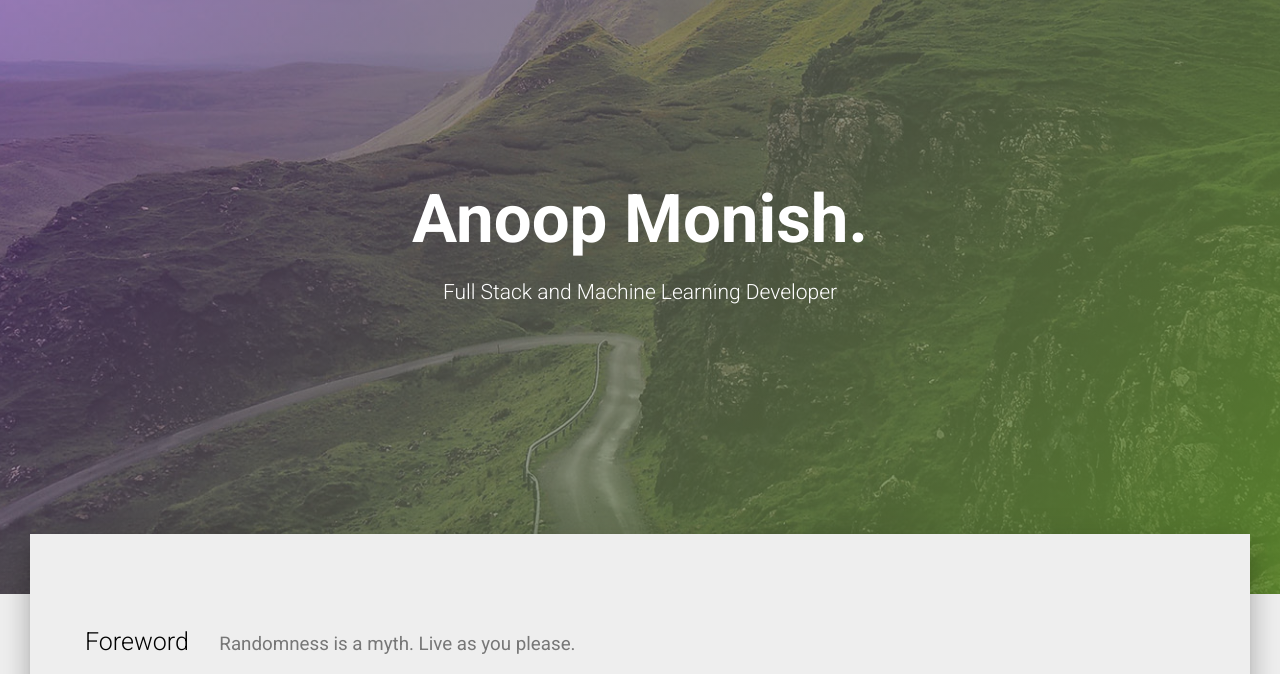
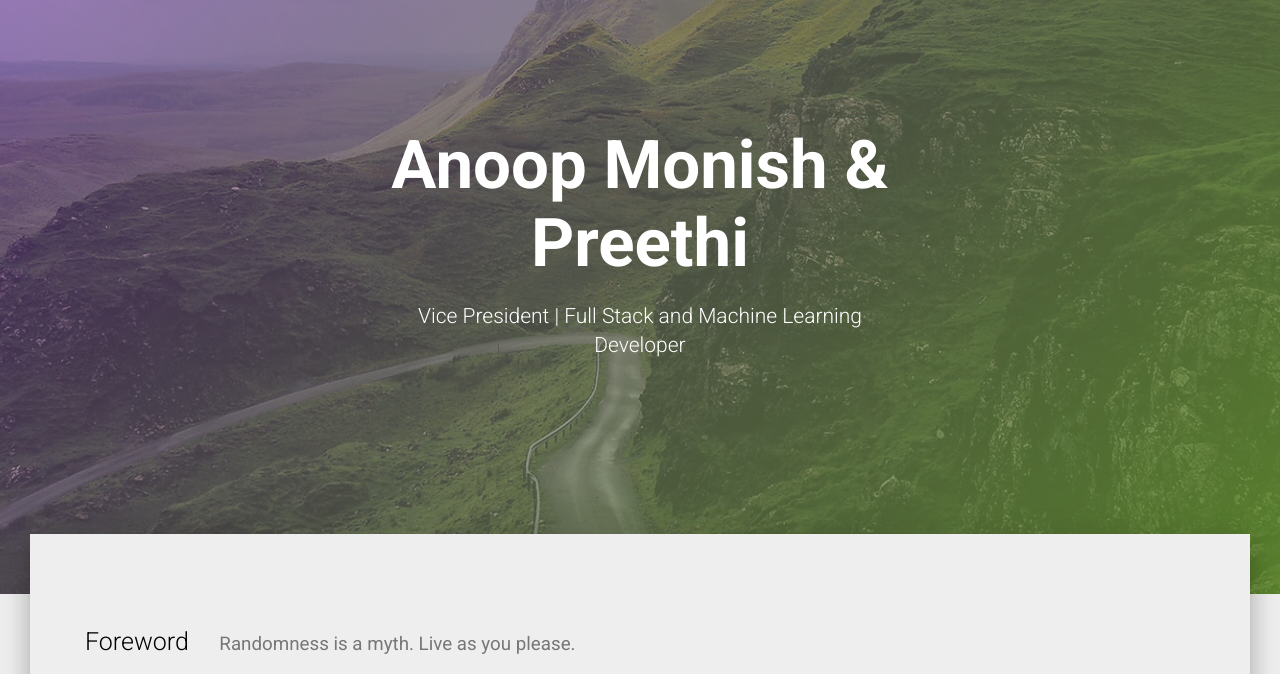
Before and after one commit to anoopmonish/anoopmonish.github.io, a website: page index.html in a window 1280 px wide. Shown: the part 126-800 px from the top of the page. Drawn offline with Linux system fonts and the light colour scheme.

Commit message:
Update header to include Preethi and new title

```diff
--- a/index.html
+++ b/index.html
@@ -68,8 +68,8 @@ The above copyright notice and this permission notice shall be included in all c
       <div class="row">
         <div class="col-md-8 ml-auto mr-auto">
           <div class="brand">
-            <h1>Anoop Monish.</h1>
-            <h3>Full Stack and Machine Learning Developer</h3>
+            <h1>Anoop Monish & Preethi</h1>
+            <h3>Vice President | Full Stack and Machine Learning Developer</h3>
           </div>
         </div>
       </div>
```
